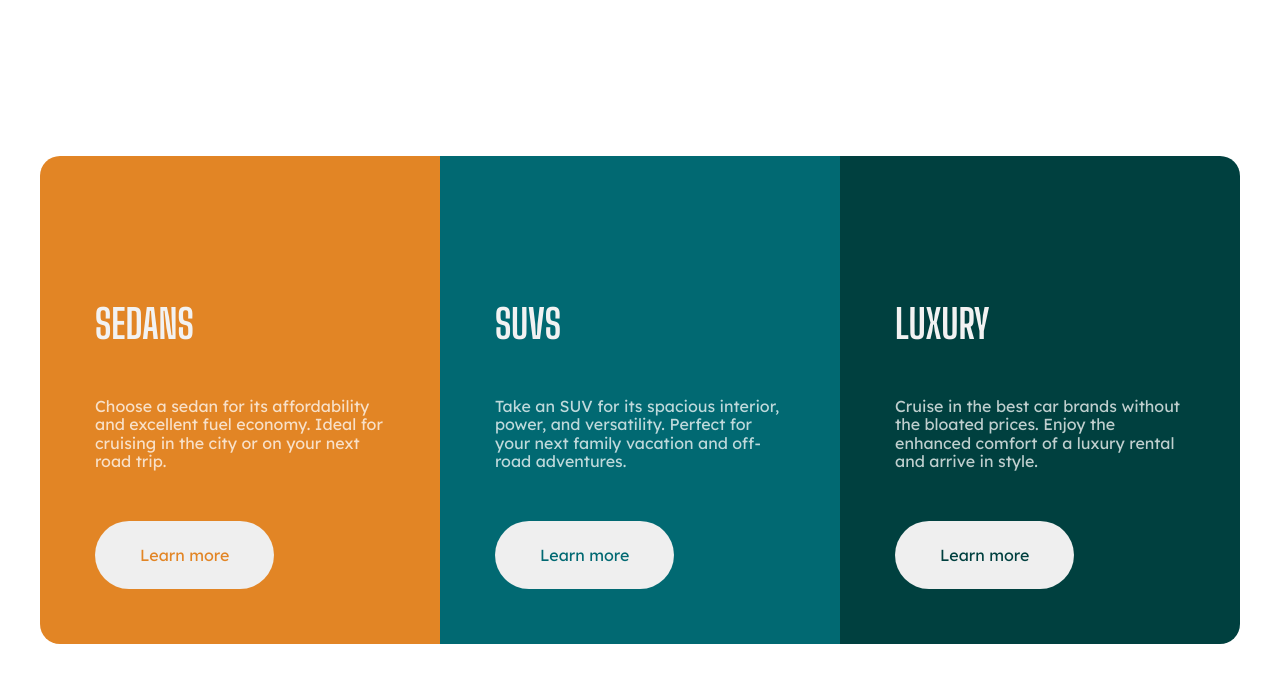
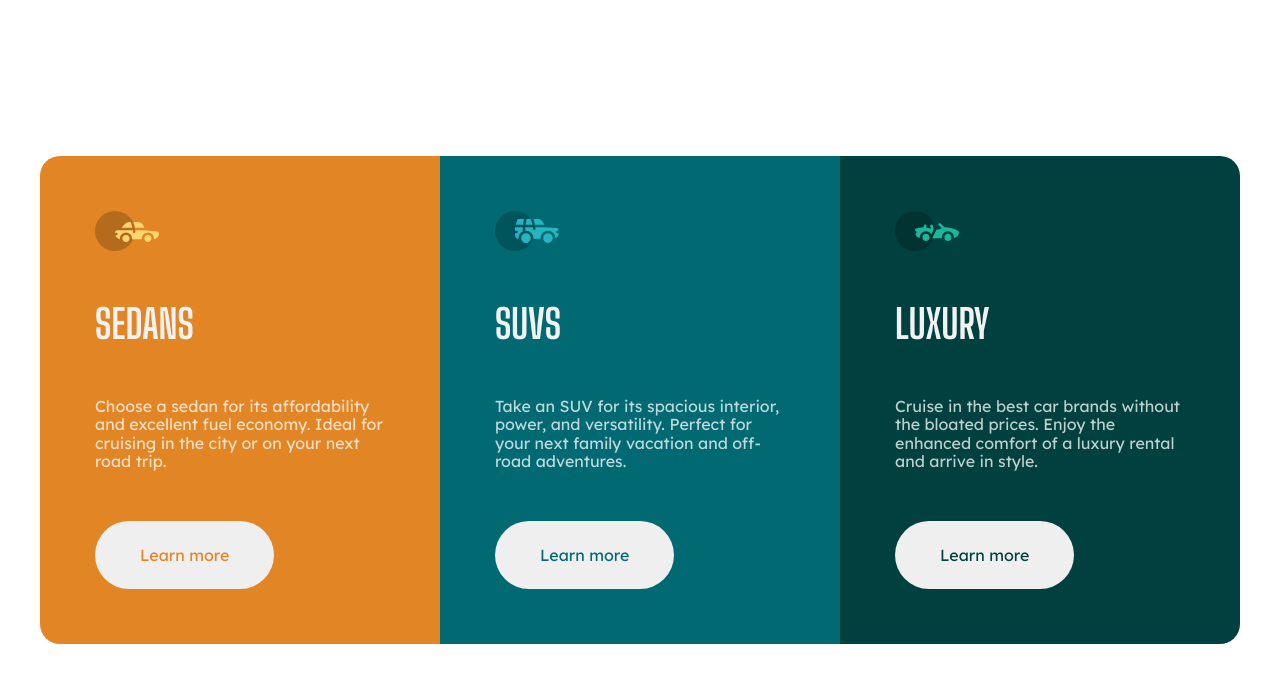
Before and after one commit to amilogicface/study-projects, a plain HTML site: page 3columns-grid/index.html in a window 1280 px wide. Drawn offline with Linux system fonts and the light colour scheme; the site is published under a folder, as on GitHub Pages, so addresses that start at the root find nothing.

Commit message:
fix: fix urls of cards icons

```diff
--- a/3columns-grid/src/scss/components/_icons.scss
+++ b/3columns-grid/src/scss/components/_icons.scss
@@ -3,14 +3,14 @@
 	height: 40px;
 
 	&_luxury {
-		background-image: url("/images/icon-luxury.svg");
+		background-image: url("./images/icon-luxury.svg");
 	}
 
 	&_suvs {
-		background-image: url("/images/icon-suvs.svg");
+		background-image: url("./images/icon-suvs.svg");
 	}
 
 	&_sedans {
-		background-image: url("/images/icon-sedans.svg");
+		background-image: url("./images/icon-sedans.svg");
 	}
 }
```
Also changed, not shown: 3columns-grid/style.css, 3 other files.
